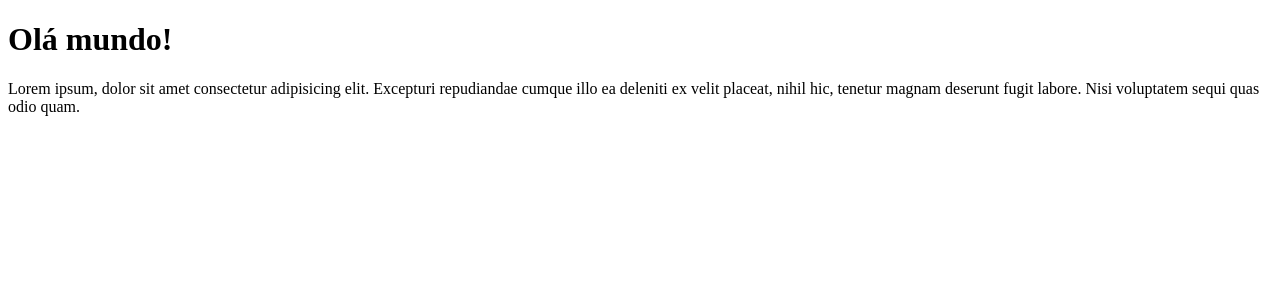
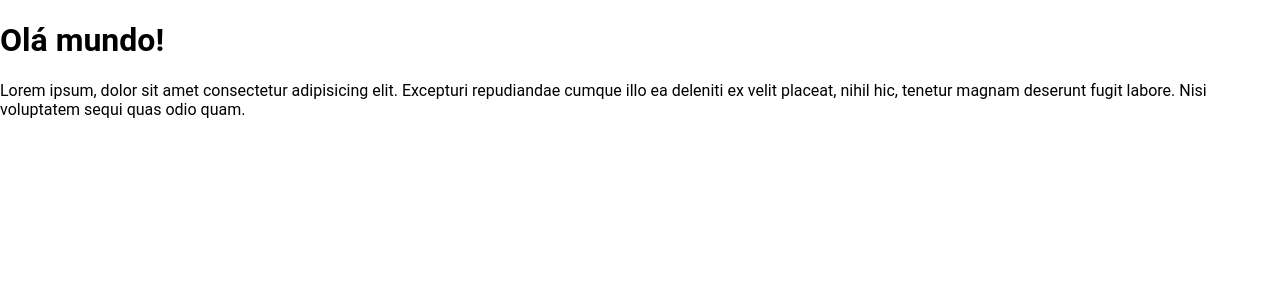
Before and after one commit to devid8642/chronos-pomodoro, a React (Vite) app: page / in a window 1280 px wide. Shown: the top 300 px of the page. Built offline with nearby package versions, Linux system fonts and the light colour scheme.

Commit message:
adding global css

```diff
--- a/src/App.tsx
+++ b/src/App.tsx
@@ -1,3 +1,6 @@
+import "./styles/theme.css";
+import "./styles/global.css";
+
 export function App() {
   return (
     <>
--- /dev/null
+++ b/src/styles/global.css
@@ -0,0 +1,6 @@
+body {
+    font-family: 'Roboto', sans-serif;
+    margin: 0;
+    padding: 0;
+    box-sizing: border-box;
+}
```
Also changed, not shown: src/styles/theme.css (added).
